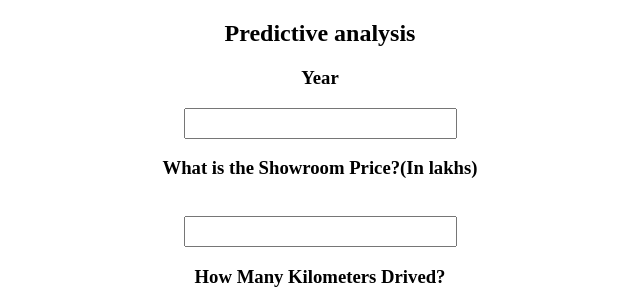
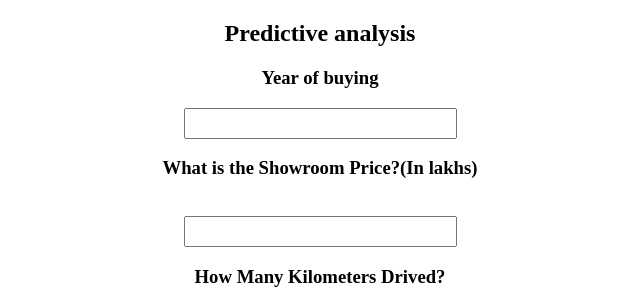
Before and after one commit to yashbhoyar/car-price-prediction, a Flask app: page / in a window 1280 px wide. Shown: the top 300 px of the page, without its empty margins (320-960 px from the left). Run offline with Flask 2, Linux system fonts and the light colour scheme; parts of the project's set-up code (start-up, migrations or seed data) failed here and were passed over.

Commit message:
Update index.html

```diff
--- a/templates/index.html
+++ b/templates/index.html
@@ -12,8 +12,8 @@
     <div >
         <form action="{{ url_for('predict')}}" method="post">
             <h2>Predictive analysis</h2>
-            <h3>Year</h3>
-            <input id="first" name="Year of buying" type="number ">
+            <h3>Year of buying</h3>
+            <input id="first" name="Year " type="number ">
             <h3>What is the Showroom Price?(In lakhs)</h3><br><input id="second" name="Present_Price" required="required">
             <h3>How Many Kilometers Drived?</h3><input id="third" name="Kms_Driven" required="required">
             <h3>How much owners previously had the car(0 or 1 or 2) ?</h3><br><input id="fourth" name="Owner" required="required">
```
